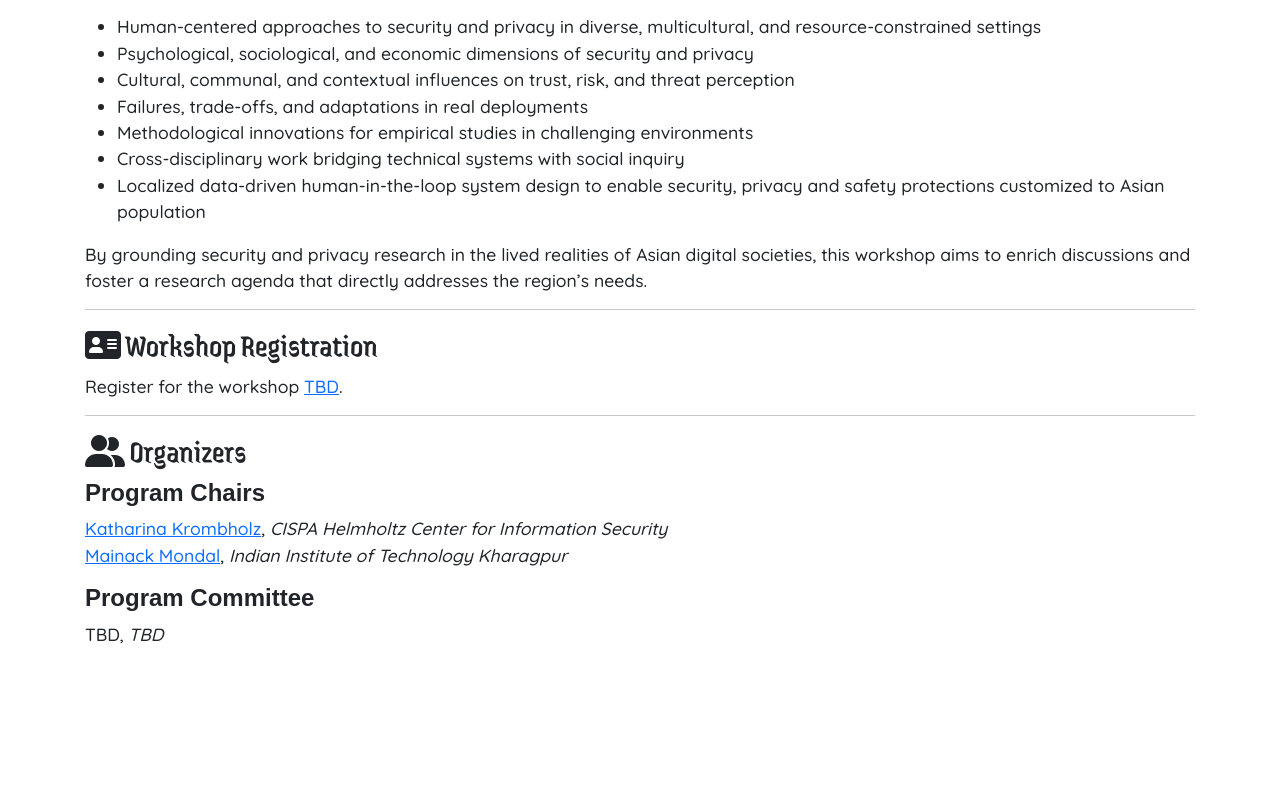
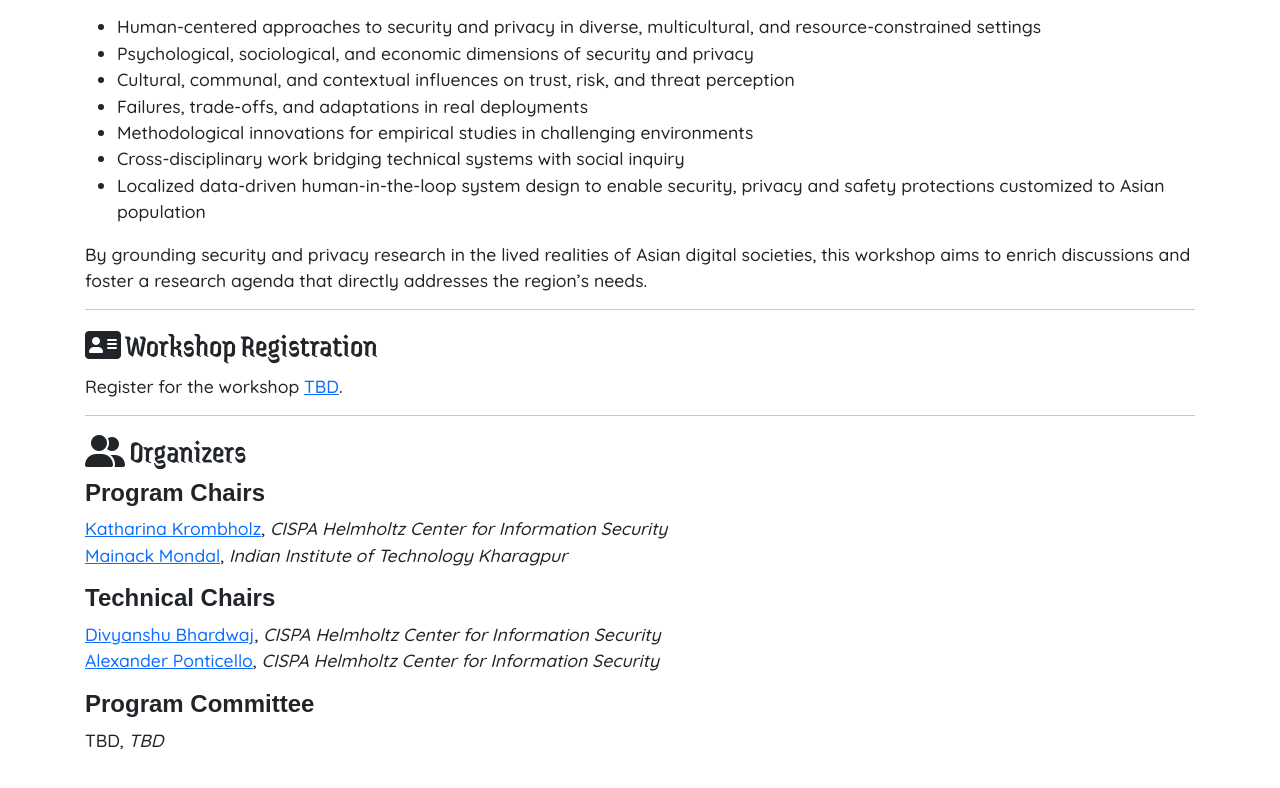
Before and after one commit to spaicworkshop/spaicworkshop.github.io, a plain HTML site: page index.html in a window 1280 px wide. Shown: the part 629-1417 px from the top of the page. Before the commit the page ends 1345 px from the top, so only its background shows below. Drawn offline with Linux system fonts and the light colour scheme; a web font is replaced by a local one.

Commit message:
Add organizers

```diff
--- a/index.html
+++ b/index.html
@@ -89,6 +89,11 @@ The workshop intentionally keeps its topics of interest broad and interdisciplin
                 <li><a href="https://cispa.de/de/people/katharina.krombholz" target="_blank">Katharina Krombholz</a>, <em>CISPA Helmholtz Center for Information Security</em></li>
                 <li><a href="https://cse.iitkgp.ac.in/~mainack" target="_blank">Mainack Mondal</a>, <em>Indian Institute of Technology Kharagpur</em></li>
             </ul>
+            <h4>Technical Chairs</h4>
+            <ul class="list-unstyled">
+                <li><a href="https://divbhardwaj.com" target="_blank">Divyanshu Bhardwaj</a>, <em>CISPA Helmholtz Center for Information Security</em></li>
+                <li><a href="https://ponticello.net" target="_blank">Alexander Ponticello</a>, <em>CISPA Helmholtz Center for Information Security</em></li>
+            </ul>
             <h4>Program Committee</h4>
             <ul class="list-unstyled">
                 <li>TBD, <em>TBD</em></li>
```
